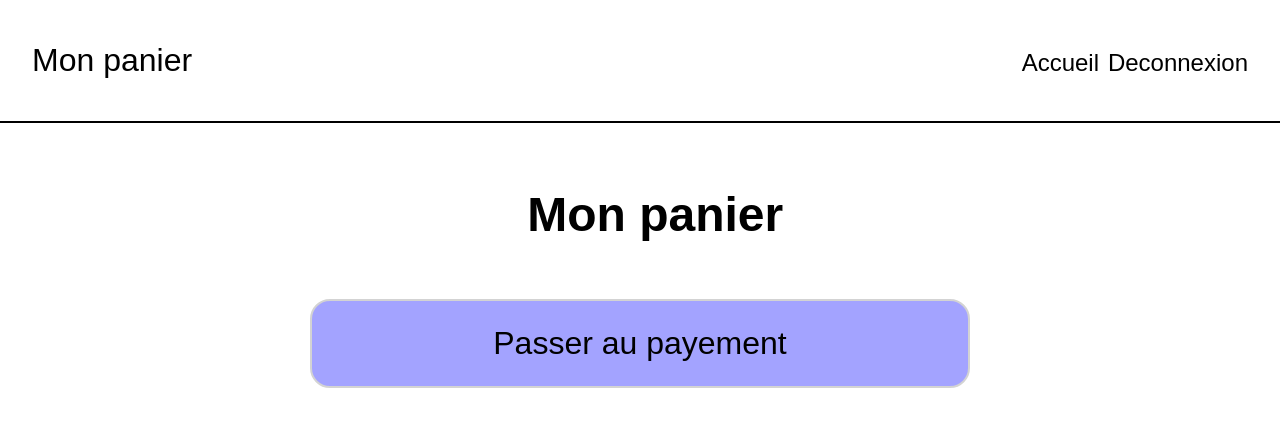
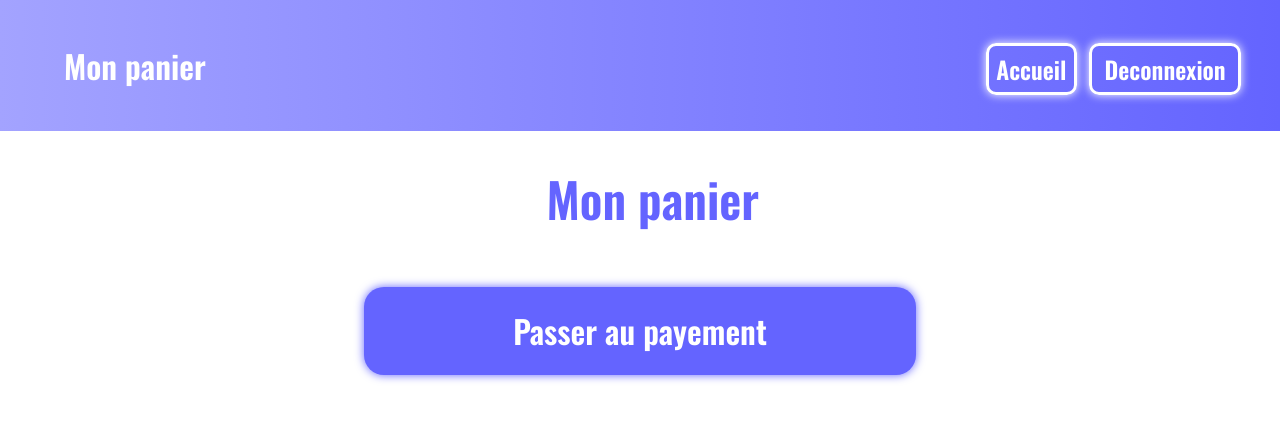
Before and after one commit to oiercesat/miniProjetPhp, a PHP site: page /PROGRAMMATION/src/panier.php in a window 1280 px wide. Shown: the top 427 px of the page. Run offline with PHP 8.4, Linux system fonts and the light colour scheme; the visitor is signed in with stand-in values (Sample User, id 1); data that the repository does not hold is empty.

Commit message:
amélioratioin du css de la page panier

```diff
--- a/src/styles/pagePanier.css
+++ b/src/styles/pagePanier.css
@@ -1,7 +1,18 @@
+@import url('https://fonts.googleapis.com/css2?family=Oswald:wght@600&family=Ubuntu&display=swap');
+
+:root{
+    --bleu-fonce:rgb(100,100,255);
+    --bleu-clair:rgb(163,163,255);
+    --blanc: rgb(255,255,255);
+    --vert: rgb(89, 250, 89);
+    --rouge: rgb(255, 106, 106);
+}
+
+
 body{
     padding: 0%;
     margin: 0%;
-    font-family: Arial, Helvetica, sans-serif;
+    font-family: 'Oswald', sans-serif;
 }
 
 header{
@@ -13,29 +24,61 @@ header{
     font-size: 2em;
 
     padding: 10px;
-    padding-left: 2.5%;
-    padding-right: 2.5%;
+    padding-left: 5%;
+    padding-right: 5%;
 
-    border-bottom: 2px black solid;
+    background-image: linear-gradient(to left, var(--bleu-fonce), var(--bleu-clair));
+
+    color: var(--blanc);
 }
 
+ul{
+    display: flex;
+    justify-content: space-between;
+    align-items: center;
+
+    width: 20%;
+}
+
+
 li{
-    display: inline;
     list-style-type: none;
 }
 
 a{
-    color: black;
+    margin: 0%;
+
+    padding: 5px;
+    padding-left: 10%;
+    padding-right: 10%;
+
+    font-size: 0.75em;
     text-decoration: none;
-    font-size: 0.75em;
+    color: var(--blanc);
+
+    border: solid 3px var(--blanc);
+    border-radius: 10px;
+
+    box-shadow: 0 0 10px var(--blanc);
+}
+
+a:hover{
+    background-color: var(--blanc);
+    color: var(--bleu-fonce);
+    box-shadow: 0 0 20px var(--blanc);
 }
 
 main{
-    padding: 2.5%;
+
+    margin-left: 10%;
+    margin-right: 10%;
+
     display:flex;
     flex-direction: column;
     align-items: center;
     justify-content: center;
+
+    color: var(--bleu-fonce);
 }
 
 h1{
@@ -45,22 +88,26 @@ h1{
 
 article{
 
-    border: 2px lightgray solid;
+    border: 3px solid var(--bleu-fonce);
     border-radius: 20px;
 
     padding: 2%;
 
+    margin-top: 5%;
+
     display: grid;
-    grid-template-columns: 1fr 1fr;
+    grid-template-columns: 1fr 1fr ;
 
     width: 100%;
 
+    box-shadow: 0 0 10px var(--bleu-fonce);
 }
 
 img {
+    width: 50%;
+    border-radius: 10px;
 
-    width: 35%;
-    border-radius: 10px;
+    box-shadow:0 0 10px var(--bleu-fonce);
 }
 
 #paiement{
@@ -68,9 +115,21 @@ img {
     text-align: center;
     width: 50%;
     font-size: 2em;
-    border: 2px lightgray solid;
+
+    border: none;
+
     border-radius: 20px;
+    box-shadow: 0 0 10px var(--bleu-fonce);
+
     margin-top: 2%;
+    margin-bottom: 2%;
+
     padding: 2%;
-    background-color: rgb(163, 163, 255);
+    background-color:var(--bleu-fonce);
 }
+
+#paiement:hover{
+    background-color: var(--blanc);
+    color: var(--bleu-fonce);
+    box-shadow: 0 0 20px var(--bleu-fonce);
+}
```
